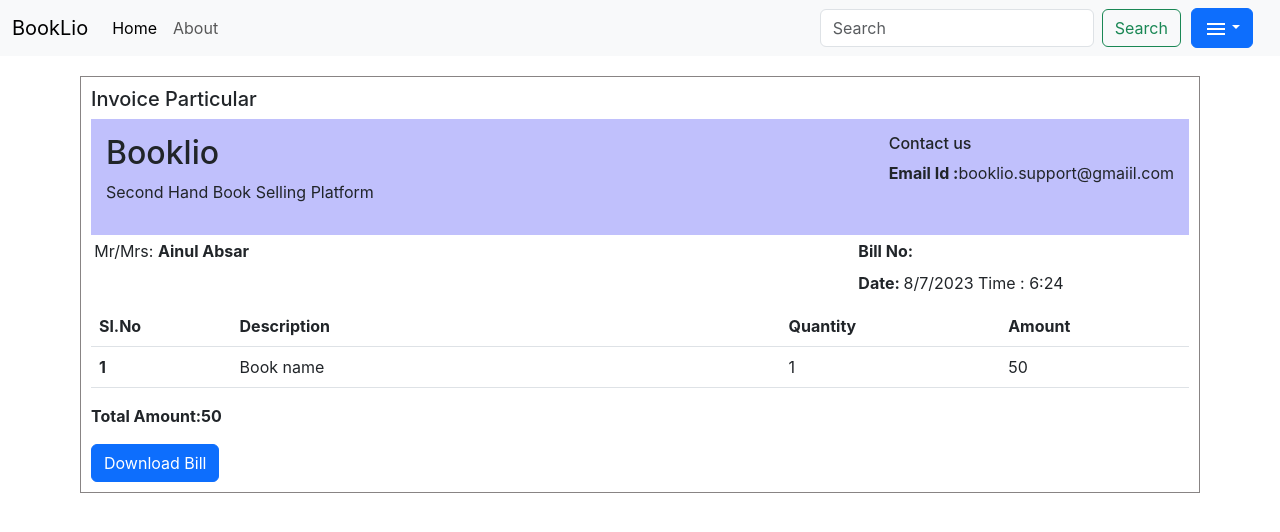
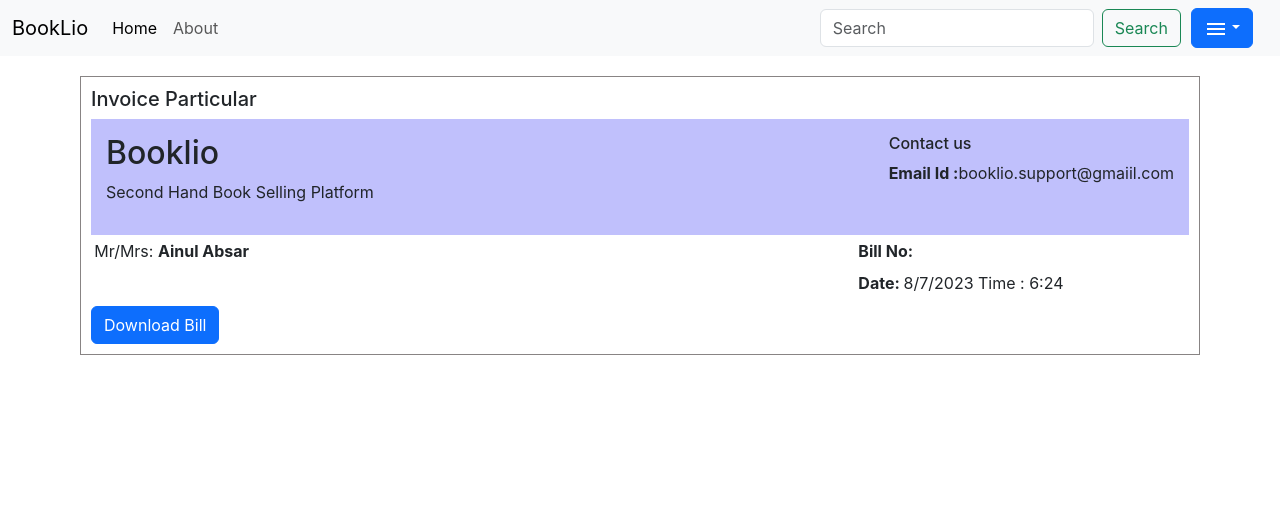
Before and after one commit to Ainulabsar/Book-lio, a React (Create React App) app: page /Bill in a window 1280 px wide. Shown: the top 532 px of the page. Built offline with nearby package versions, Linux system fonts and the light colour scheme.

Commit message:
Added Bill Component

```diff
--- a/src/components/Buyer/Bill.js
+++ b/src/components/Buyer/Bill.js
@@ -1,35 +1,13 @@
-// import React, { useState, useEffect } from "react";
-// import axios from "axios";
-// import Billi from "./Billi";
-// const URL = "http://localhost:5000/books";
-// const fetchHandler = async () => {
-//   return await axios.get(URL).then((res) => res.data);
-// };
-
-// const Bill = () => {
-//   const [books, setBooks] = useState();
-
-//   useEffect(() => {
-//     fetchHandler().then((data) => setBooks(data.books));
-//   }, []);
-
-//   return (
-//     <>
-//       {books &&
-//         books.map((book, i) => (
-//           <div key={i}>
-//             <Billi book={book} />
-//           </div>
-//         ))}
-//     </>
-//   );
-// };
-
-// export default Bill;
 import React from "react";
 import "./Book.css";
+import { useLocation } from "react-router-dom";
 
 function Bill() {
+  const location = useLocation();
+  const bookData = location.state ? location.state.bookData : null;
+
+  console.log("Location state:", location.state); // Check the location.state object
+  console.log("bookData:", bookData);
   const handleSave = () => {
     console.log("Saved");
     window.print();
@@ -78,6 +56,7 @@ function Bill() {
                 </p>
               </div>
             </div>
+            {bookData && (
               <div>
                 <table className="table">
                   <thead>
@@ -95,17 +74,20 @@ function Bill() {
                   <tbody>
                     <tr>
                       <th scope="row">1</th>
-                    <td>Book name</td>
+                      <td>{bookData.book.name}</td>
+                      {/* <td>{bookData.name}</td> */}
                       <td>1</td>
-                    <td>50</td>
+                      <td>{bookData.book.price}</td>
                     </tr>
                   </tbody>
                 </table>
 
                 <p>
-                <strong>Total Amount:50 </strong>
+                  Total Amount: <strong>{bookData.book.price} </strong>
                 </p>
               </div>
+            )}
+
             <div>
               <button
                 type="button"
--- a/src/components/Buyer/BuyerBook.js
+++ b/src/components/Buyer/BuyerBook.js
@@ -1,54 +1,24 @@
-// import React from "react";
-// import axios from "axios";
-// import { useNavigate } from "react-router-dom";
-// const history = useNavigate();
+import React from "react";
+import axios from "axios";
+import { useNavigate } from "react-router-dom";
 
-// function BuyerBook(props) {
-//   const history = useNavigate();
-//   const { _id, name, author, description, price, image } = props.book;
+const BuyerBook = (props) => {
+  const { _id, name, author, description, price, image } = props.book;
+  const history = useNavigate();
 
-//   console.log(props.book);
+  const handleBill = async () => {
+    try {
+      const response = await axios.get(`http://localhost:5000/books/${_id}`);
+      const data = response.data;
+      console.log(data); // This will display the API data in the console
 
-//   // const buyHandler = async () => {
-//   //   await axios
-//   //     .get(`http://localhost:5000/books/${_id}`)
-//   //     .then((res) => res.data)
-//   //     .then(() => history("/Bill"));
-//   // };
+      // Pass the data as state while navigating to the Bill component
+      history("/Bill", { state: { bookData: data } }); // Correct way to pass state
+    } catch (error) {
+      console.error("Error fetching book data:", error);
+    }
+  };
 
-//   return (
-//     <div>
-//       <div className="container">
-//         <div className="card">
-//           <img src={image} className="img-top" alt={name} />
-//           <div className="body">
-//             <div className="sub-body">
-//               <h5 className="name">{name}</h5>
-//               <div className="prc">
-//                 <p className="author">{author}</p>
-//                 <h6 className="price">Rs: {price}</h6>
-//               </div>
-//               <p className="text">{description}</p>
-//             </div>
-//             <div class="d-grid gap-2">
-//               <a href="/Bill" class="btn btn-primary">
-//                 Buy Now
-//               </a>
-//             </div>
-//           </div>
-//         </div>
-//       </div>
-//     </div>
-//   );
-// }
-
-// export default buyerBook;
-import React from "react";
-
-const buyerBook = (props) => {
-  const { _id, name, author, description, price, image } = props.book;
-
-  console.log(props.book);
   return (
     <div>
       <div className="container">
@@ -64,9 +34,9 @@ const buyerBook = (props) => {
               <p className="text">{description}</p>
             </div>
             <div class="d-grid gap-2">
-              <a href="/Bill" class="btn btn-primary">
+              <button onClick={handleBill} class="btn btn-primary">
                 Buy Now
-              </a>
+              </button>
             </div>
           </div>
         </div>
@@ -75,4 +45,4 @@ const buyerBook = (props) => {
   );
 };
 
-export default buyerBook;
+export default BuyerBook;
```
Lines whose indentation alone changed are shown as unchanged.
